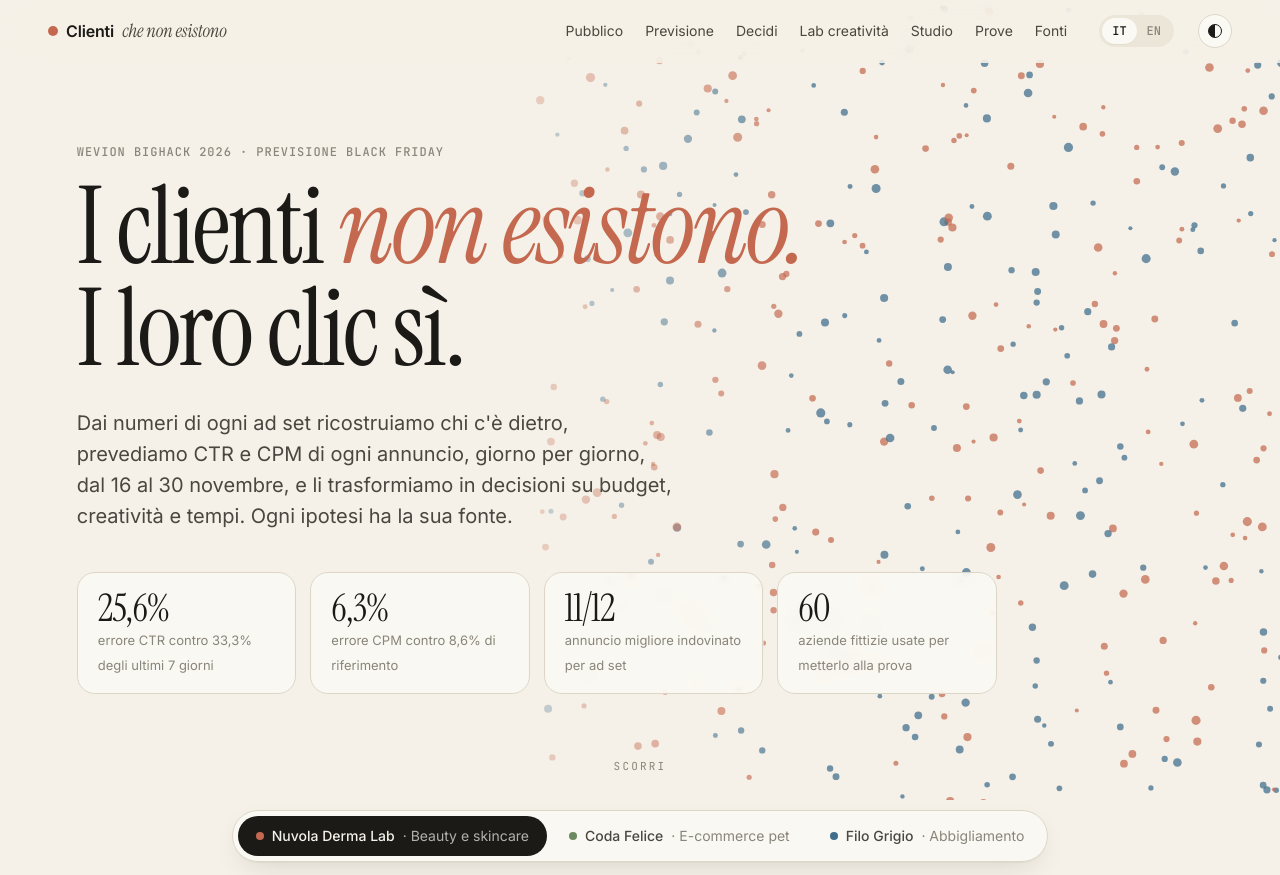
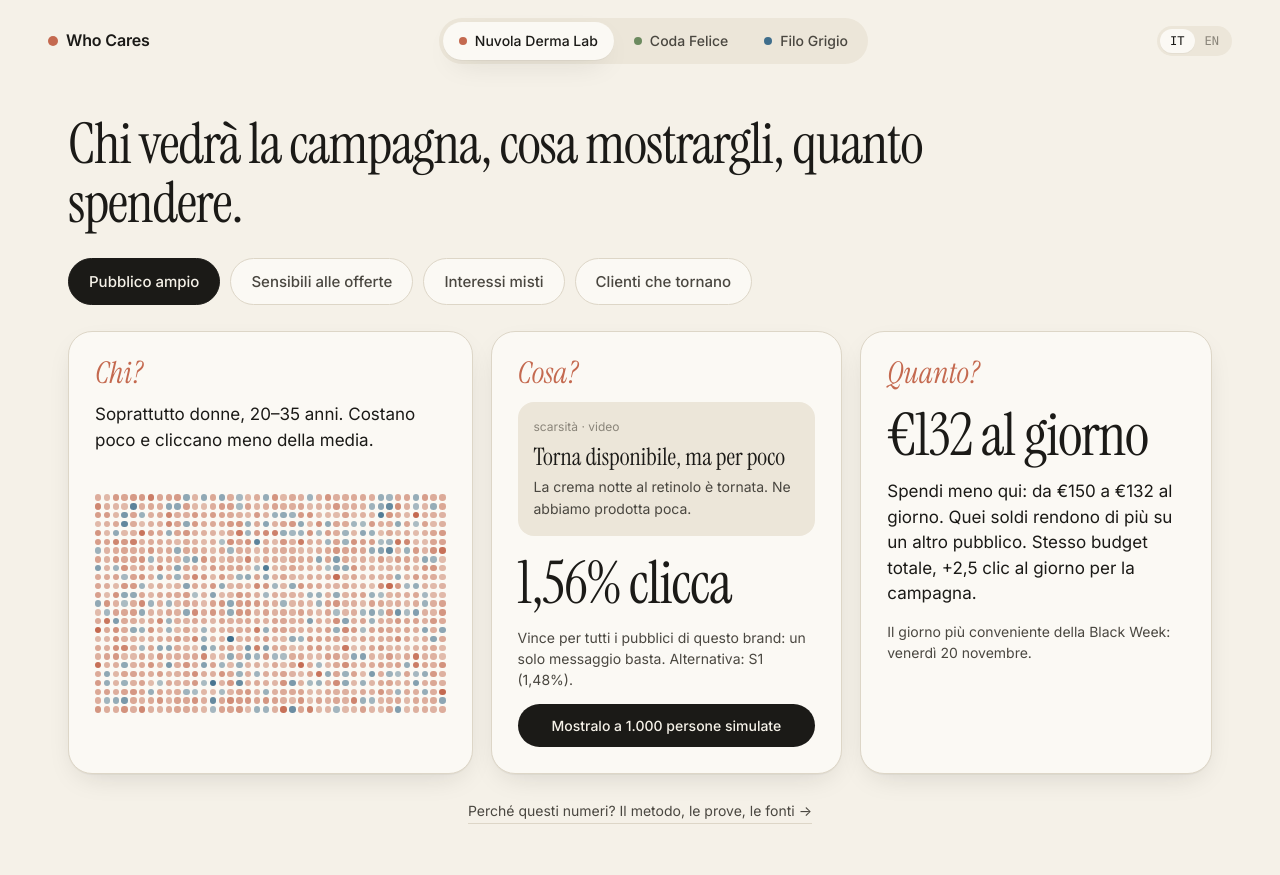
Before and after one commit to Blackrock777/who-cares, a plain HTML site: page web/index.html in a window 1280 px wide. Shown: the top 875 px of the page. Drawn offline with Linux system fonts and the light colour scheme; no server answers.

Commit message:
Version 2: one-screen Chi/Cosa/Quanto homepage after jury feedback; full dashboard moves to dettagli.html
- web/index.html + simple.js/.css: pick a target, see who they are (sentence + crowd of 1,000),
  the ad that wins for them, and their budget; four numbers on screen, IT/EN
- web/dettagli.html: previous dashboard, reached via 'Perche questi numeri?'
- adsim/engine.py: optional audience x lever/format interactions (off by default): they did
  not improve rolling-window accuracy and an F-test found no such effect in the kit (p > 0.7)
- tests/test_v2.py; README section on v2 and the finding

Co-Authored-By: Claude Opus 5.5 <noreply@anthropic.com>

```diff
--- a/web/index.html
+++ b/web/index.html
@@ -3,147 +3,53 @@
 <head>
 <meta charset="utf-8">
 <meta name="viewport" content="width=device-width, initial-scale=1">
-<title>Clienti che non esistono</title>
-<meta name="description" content="Imagine the audience, forecast CTR and CPM through Black Friday, decide where the budget goes.">
+<title>Who Cares</title>
+<meta name="description" content="Chi vedrà la campagna, cosa mostrargli, quanto spendere. Prima di spendere.">
 <link rel="preconnect" href="https://fonts.googleapis.com">
 <link rel="preconnect" href="https://fonts.gstatic.com" crossorigin>
-<link href="https://fonts.googleapis.com/css2?family=Instrument+Serif:ital@0;1&family=Inter:wght@400;500;600&family=JetBrains+Mono:wght@400;500&display=swap" rel="stylesheet">
+<link href="https://fonts.googleapis.com/css2?family=Instrument+Serif:ital@0;1&family=Inter:wght@400;500;600&display=swap" rel="stylesheet">
 <link rel="stylesheet" href="styles.css">
+<link rel="stylesheet" href="simple.css">
 </head>
-<body>
-<header class="nav" id="nav">
-  <a class="brandmark" href="#top"><span class="dot"></span>Clienti<em>che non esistono</em></a>
-  <nav class="links">
-    <a href="#audience" data-i18n="nav.audience"></a><a href="#forecast" data-i18n="nav.forecast"></a><a href="#decide" data-i18n="nav.decide"></a><a href="#lab" data-i18n="nav.lab"></a><a href="#studio" data-i18n="nav.studio"></a><a href="#proof" data-i18n="nav.proof"></a><a href="#sources" data-i18n="nav.sources"></a>
-  </nav>
-  <div class="lang" id="lang" role="group" aria-label="Language"><button data-l="it">IT</button><button data-l="en">EN</button></div>
-  <button class="theme" id="theme" data-i18n-aria="theme"><span></span></button>
+<body class="v2">
+<header class="bar">
+  <span class="mark"><i></i>Who Cares</span>
+  <div class="brands" id="brands"></div>
+  <div class="lang" id="lang"><button data-l="it">IT</button><button data-l="en">EN</button></div>
 </header>
 
-<main id="top">
-  <section class="hero">
-    <canvas id="crowd" aria-hidden="true"></canvas>
-    <div class="hero-copy">
-      <p class="kicker" data-i18n="hero.kicker"></p>
-      <h1 data-i18n-html="hero.h1"></h1>
-      <p class="lede" data-i18n="hero.lede"></p>
-      <div class="hero-stats" id="heroStats"></div>
-    </div>
-    <div class="scroll-hint" data-i18n="scroll"></div>
+<main class="one">
+  <h1 id="q"></h1>
+  <div class="targets" id="targets" role="tablist"></div>
+
+  <section class="cols">
+    <article class="col" id="chi">
+      <p class="step" data-t="chi"></p>
+      <p class="say" id="chiSay"></p>
+      <div class="crowd" id="people"></div>
+      <p class="hint" id="crowdOut"></p>
+    </article>
+
+    <article class="col" id="cosa">
+      <p class="step" data-t="cosa"></p>
+      <div class="ad" id="ad"></div>
+      <p class="big" id="ctr"></p>
+      <p class="say small" id="cosaSay"></p>
+      <button class="go" id="try"></button>
+    </article>
+
+    <article class="col" id="quanto">
+      <p class="step" data-t="quanto"></p>
+      <p class="big" id="budget"></p>
+      <p class="say" id="quantoSay"></p>
+      <p class="say small" id="when"></p>
+    </article>
   </section>
 
-  <div class="switcher-wrap" id="switcherWrap">
-    <div class="switcher" id="switcher" role="tablist"></div>
-  </div>
-
-  <section class="block" id="audience">
-    <div class="section-head">
-      <p class="kicker" data-i18n="aud.kicker"></p>
-      <h2 data-i18n-html="aud.h2"></h2>
-      <p class="sub" data-i18n="aud.sub"></p>
-    </div>
-    <div class="aud-grid" id="audGrid"></div>
-    <div class="crowd-panel" id="crowdPanel">
-      <div class="crowd-head">
-        <div>
-          <p class="kicker" id="crowdKicker"></p>
-          <h3 id="crowdTitle"></h3>
-          <p class="sub small" data-i18n="crowd.sub"></p>
-        </div>
-        <div class="crowd-legend" id="crowdLegend"></div>
-      </div>
-      <div class="crowd-grid" id="crowdGrid"></div>
-      <div class="persona" id="persona"></div>
-    </div>
-  </section>
-
-  <section class="block" id="forecast">
-    <div class="section-head">
-      <p class="kicker" data-i18n="fc.kicker"></p>
-      <h2 data-i18n-html="fc.h2"></h2>
-      <p class="sub" data-i18n="fc.sub"></p>
-    </div>
-    <div class="fc-controls">
-      <div class="pills" id="fcSets"></div>
-      <div class="seg" id="fcKpi"><button data-k="ctr" class="on">CTR</button><button data-k="cpm">CPM</button></div>
-    </div>
-    <div class="chart-card">
-      <div class="chart-legend" id="fcLegend"></div>
-      <svg id="fcChart" class="chart" role="img" aria-label="Forecast chart"></svg>
-      <div class="tip" id="fcTip"></div>
-    </div>
-    <div class="ad-table" id="fcTable"></div>
-  </section>
-
-  <section class="block" id="decide">
-    <div class="section-head">
-      <p class="kicker" data-i18n="de.kicker"></p>
-      <h2 data-i18n-html="de.h2"></h2>
-      <p class="sub" data-i18n="de.sub"></p>
-    </div>
-    <div class="decide-grid">
-      <div class="card whatif" id="whatif"></div>
-      <div class="card moves" id="moves"></div>
-    </div>
-    <div class="timing card" id="timing"></div>
-  </section>
-
-  <section class="block" id="lab">
-    <div class="section-head">
-      <p class="kicker" data-i18n="lab.kicker"></p>
-      <h2 data-i18n-html="lab.h2"></h2>
-      <p class="sub" data-i18n="lab.sub"></p>
-    </div>
-    <div class="lab-wrap">
-      <div class="heat" id="heat"></div>
-      <div class="card lab-detail" id="labDetail"></div>
-    </div>
-  </section>
-
-  <section class="block" id="studio">
-    <div class="section-head">
-      <p class="kicker" data-i18n="st.kicker"></p>
-      <h2 data-i18n-html="st.h2"></h2>
-      <p class="sub" data-i18n="st.sub"></p>
-    </div>
-    <ol class="steps" id="stSteps"></ol>
-    <div class="studio-grid">
-      <form class="card brief" id="brief" autocomplete="off"></form>
-      <div class="studio-out">
-        <div class="ev card" id="stEvidence"></div>
-        <div class="cands" id="stCands"></div>
-      </div>
-    </div>
-  </section>
-
-  <section class="block" id="proof">
-    <div class="section-head">
-      <p class="kicker" data-i18n="pf.kicker"></p>
-      <h2 data-i18n-html="pf.h2"></h2>
-      <p class="sub" data-i18n="pf.sub"></p>
-    </div>
-    <div class="proof-grid" id="proofGrid"></div>
-    <div class="proof-charts">
-      <div class="card"><h4 data-i18n="pf.sf"></h4><svg id="scatterF" class="chart sq"></svg><p class="note" id="scatterFNote"></p></div>
-      <div class="card"><h4 data-i18n="pf.sa"></h4><svg id="scatterA" class="chart sq"></svg><p class="note" id="scatterANote"></p></div>
-    </div>
-    <div class="card valid" id="validTable"></div>
-  </section>
-
-  <section class="block" id="sources">
-    <div class="section-head">
-      <p class="kicker" data-i18n="so.kicker"></p>
-      <h2 data-i18n-html="so.h2"></h2>
-    </div>
-    <div class="sources" id="sourceList"></div>
-    <div class="limits card" id="limits"></div>
-  </section>
+  <a class="why" href="dettagli.html" id="why"></a>
 </main>
 
-<footer class="foot"><p data-i18n-html="foot"></p></footer>
-
-<script src="i18n.js"></script>
 <script src="data.js"></script>
-<script src="app.js"></script>
+<script src="simple.js"></script>
 </body>
 </html>
--- /dev/null
+++ b/web/simple.css
@@ -0,0 +1,45 @@
+/* v2: one screen. Inherits colour tokens and fonts from styles.css. */
+body.v2 { min-height: 100vh; display: flex; flex-direction: column; }
+.bar { display: flex; align-items: center; gap: 20px; padding: 18px clamp(16px, 4vw, 48px); }
+.bar .mark { display: flex; align-items: center; gap: 8px; font-weight: 600; letter-spacing: -.01em; }
+.bar .mark i { width: 10px; height: 10px; border-radius: 50%; background: var(--accent); transition: background .4s; }
+.brands { display: flex; gap: 4px; margin: 0 auto; background: var(--paper-2); padding: 4px; border-radius: 999px; }
+.brands button { border: 0; background: transparent; border-radius: 999px; padding: 8px 16px; font-size: 14px; font-weight: 500; color: var(--ink-2); display: flex; align-items: center; gap: 8px; }
+.brands button i { width: 8px; height: 8px; border-radius: 50%; }
+.brands button.on { background: var(--card); color: var(--ink); box-shadow: var(--shadow); }
+
+.one { flex: 1; width: 100%; max-width: 1240px; margin: 0 auto; padding: 24px clamp(16px, 4vw, 48px) 32px; display: flex; flex-direction: column; }
+.one h1 { font: 400 clamp(34px, 4.4vw, 60px)/1.05 var(--serif); letter-spacing: -.02em; margin: 8px 0 26px; max-width: 900px; }
+.targets { display: flex; flex-wrap: wrap; gap: 10px; margin-bottom: 26px; }
+.targets button { border: 1px solid var(--line); background: var(--card); border-radius: 999px; padding: 11px 20px; font-size: 15px; font-weight: 500; color: var(--ink-2); transition: all .2s; }
+.targets button.on { background: var(--ink); color: var(--paper); border-color: var(--ink); }
+
+.cols { display: grid; grid-template-columns: 1.15fr 1fr 1fr; gap: 18px; flex: 1; }
+.col { background: var(--card); border: 1px solid var(--line); border-radius: 24px; padding: 26px; display: flex; flex-direction: column; gap: 14px; box-shadow: var(--shadow); }
+.step { font: 400 30px/1 var(--serif); font-style: italic; color: var(--accent); margin: 0; transition: color .4s; }
+.say { font-size: 17px; line-height: 1.5; color: var(--ink); margin: 0; }
+.say.small { font-size: 14px; color: var(--ink-2); }
+.big { font: 400 clamp(44px, 4.6vw, 64px)/1 var(--serif); letter-spacing: -.02em; margin: 4px 0 0; }
+
+.crowd { display: grid; grid-template-columns: repeat(40, 1fr); gap: 2.5px; margin-top: auto; }
+.crowd i { aspect-ratio: 1; border-radius: 50%; transition: opacity .3s, transform .3s; }
+.crowd i.dim { opacity: .18; }
+.crowd i.hit { transform: scale(1.9); box-shadow: 0 0 0 1px var(--ink); }
+.hint { font-size: 14px; color: var(--ink-2); min-height: 20px; margin: 0; }
+
+.ad { background: var(--paper-2); border-radius: 16px; padding: 16px; display: flex; flex-direction: column; gap: 6px; }
+.ad .tag { font-size: 12px; color: var(--ink-3); text-transform: lowercase; }
+.ad b { font: 400 24px/1.15 var(--serif); }
+.ad span:last-child { font-size: 14px; color: var(--ink-2); }
+.go { margin-top: auto; border: 0; background: var(--ink); color: var(--paper); border-radius: 999px; padding: 13px 18px; font: 500 14px var(--sans); cursor: pointer; }
+.go:active { transform: scale(.98); }
+
+.why { align-self: center; margin-top: 26px; font-size: 14px; color: var(--ink-2); text-decoration: none; border-bottom: 1px solid var(--line); padding-bottom: 2px; }
+.why:hover { color: var(--ink); }
+
+@media (max-width: 980px) {
+  .cols { grid-template-columns: 1fr; }
+  .brands button { padding: 7px 10px; font-size: 13px; }
+  .bar { flex-wrap: wrap; }
+  .brands { order: 3; width: 100%; justify-content: center; margin: 0; }
+}
--- /dev/null
+++ b/web/simple.js
@@ -0,0 +1,116 @@
+/* Who Cares v2: one screen, three questions. Everything else lives in dettagli.html.
+   Rule for every element: if it disappeared, would anyone notice? Only what changes a decision stays. */
+(() => {
+const D = window.DATA, $ = s => document.querySelector(s), $$ = s => [...document.querySelectorAll(s)];
+const store = { get: k => { try { return localStorage.getItem(k); } catch (e) { return null; } }, set: (k, v) => { try { localStorage.setItem(k, v); } catch (e) {} } };
+let LANG = store.get("lang") || "it";
+const BRAND = { NDL: "#c4694f", CDF: "#6c8a5f", FGR: "#3f6e8c" };
+
+const T = {
+  it: {
+    q: "Chi vedrà la campagna, cosa mostrargli, quanto spendere.",
+    chi: "Chi?", cosa: "Cosa?", quanto: "Quanto?", try: "Mostralo a 1.000 persone simulate", why: "Perché questi numeri? Il metodo, le prove, le fonti →",
+    names: { broad: "Pubblico ampio", deal: "Sensibili alle offerte", uncertain: "Interessi misti", warm: "Clienti che tornano", selective: "Pubblico selettivo" },
+    women: "Soprattutto donne", men: "Soprattutto uomini", mixed: "Donne e uomini", age: "{a}–{b} anni",
+    cheap: "costano poco", dear: "costano di più", avgcost: "costano nella media",
+    lowclick: "cliccano meno della media", highclick: "cliccano più della media", avgclick: "cliccano nella media",
+    warm: "Ti conoscono già: rivedono l'annuncio e cliccano {x} volte la media.",
+    ctr: "{v}% clicca", runner: "Alternativa: {c} ({v}%).", same: "Vince per tutti i pubblici di questo brand: un solo messaggio basta.",
+    diff: "Per questo pubblico vince un messaggio diverso.",
+    more: "€{b} al giorno", up: "Spendi di più qui: da €{from} a €{to} al giorno. Qui ogni euro porta più clic che altrove.",
+    down: "Spendi meno qui: da €{from} a €{to} al giorno. Quei soldi rendono di più su un altro pubblico.",
+    keep: "Tieni €{to} al giorno.", gain: "Stesso budget totale, +{g} clic al giorno per la campagna.",
+    when: "Il giorno più conveniente della Black Week: {d}.", clicked: "{k} su 1.000 hanno cliccato.",
+    lever: { scarcity: "scarsità", urgency: "urgenza", black_friday: "Black Friday" }, fmt: { immagine: "immagine", video: "video", carosello: "carosello" },
+  },
+  en: {
+    q: "Who will see the campaign, what to show them, how much to spend.",
+    chi: "Who?", cosa: "What?", quanto: "How much?", try: "Show it to 1,000 simulated people", why: "Why these numbers? The method, the proof, the sources →",
+    names: { broad: "Broad reach", deal: "Deal-responsive", uncertain: "Mixed interests", warm: "Returning customers", selective: "Selective buyers" },
+    women: "Mostly women", men: "Mostly men", mixed: "Women and men", age: "aged {a}–{b}",
+    cheap: "they're cheap to reach", dear: "they cost more", avgcost: "they cost about average",
+    lowclick: "click less than average", highclick: "click more than average", avgclick: "click about average",
+    warm: "They already know you: they see the ad again and click {x}× the average.",
+    ctr: "{v}% click", runner: "Runner-up: {c} ({v}%).", same: "It wins for every audience of this brand: one message is enough.",
+    diff: "A different message wins for this audience.",
+    more: "€{b} a day", up: "Spend more here: from €{from} to €{to} a day. Each euro buys more clicks here than elsewhere.",
+    down: "Spend less here: from €{from} to €{to} a day. That money works harder on another audience.",
+    keep: "Keep €{to} a day.", gain: "Same total budget, +{g} clicks a day for the campaign.",
+    when: "Cheapest day of Black Week: {d}.", clicked: "{k} of 1,000 clicked.",
+    lever: { scarcity: "scarcity", urgency: "urgency", black_friday: "Black Friday" }, fmt: { immagine: "image", video: "video", carosello: "carousel" },
+  },
+};
+const t = (k, v = {}) => { let s = k.split(".").reduce((o, x) => o && o[x], T[LANG]) ?? k; for (const x in v) s = s.split("{" + x + "}").join(v[x]); return s; };
+const num = (x, n = 0) => Number(x).toLocaleString(LANG === "it" ? "it-IT" : "en-GB", { minimumFractionDigits: n, maximumFractionDigits: n });
+const cap = s => s[0].toUpperCase() + s.slice(1);
+
+let brand = "NDL", aud = null, people = [];
+const sets = () => D.adsets.filter(s => s.advertiser === brand);
+
+function sentence(s) {
+  const P = s.population, o = P.observed, f = P.share_female.mean, a = P.mean_age.mean;
+  const lo = Math.floor(Math.max(18, Math.round(a - 9)) / 5) * 5;
+  const demo = `${f >= 0.65 ? t("women") : f <= 0.35 ? t("men") : t("mixed")}, ${t("age", { a: lo, b: lo + 15 })}.`;
+  if (P.p_warm >= 0.7) return `${demo} ${t("warm", { x: num(o.ctr_vs_advertiser, 1) })}`;
+  const cost = o.cpm_vs_advertiser < 0.92 ? t("cheap") : o.cpm_vs_advertiser > 1.08 ? t("dear") : t("avgcost");
+  const click = o.ctr_vs_advertiser < 0.92 ? t("lowclick") : o.ctr_vs_advertiser > 1.08 ? t("highclick") : t("avgclick");
+  return `${demo} ${cap(cost)} ${LANG === "it" ? "e" : "and"} ${click}.`;
+}
+
+function crowdOf(s, n) {
+  let seed = 7; const r = () => ((seed = (seed * 16807) % 2147483647) / 2147483647);
+  const cells = D.priors.cells, w = cells.map(c => s.population.cells[c].share), eff = D.priors.cell_effects.ctr.log_mult;
+  const z = w.reduce((a, x, i) => a + x * Math.exp(eff[cells[i]]), 0), cum = []; w.reduce((a, x, i) => (cum[i] = a + x), 0);
+  return Array.from({ length: n }, () => { const u = r() * cum[cum.length - 1]; let k = cum.findIndex(x => x >= u); if (k < 0) k = cells.length - 1;
+    const [g, band] = cells[k].split("|"); const age = band === "55+" ? 55 + r() * 20 : +band.split("-")[0] + r() * 10;
+    return { g, age, rel: Math.exp(eff[cells[k]]) / z }; });
+}
+const colour = p => `color-mix(in srgb, var(${p.g === "F" ? "--women" : "--men"}) ${Math.round(40 + 60 * Math.min(1, (p.age - 18) / 56))}%, var(--paper))`;
+
+function render() {
+  document.documentElement.lang = LANG;
+  document.documentElement.style.setProperty("--accent", BRAND[brand]);
+  $$("#lang button").forEach(b => b.classList.toggle("on", b.dataset.l === LANG));
+  $$("[data-t]").forEach(e => (e.textContent = t(e.dataset.t)));
+  $("#q").textContent = t("q"); $("#try").textContent = t("try"); $("#why").textContent = t("why");
+  $("#brands").innerHTML = D.advertisers.map(a => `<button data-b="${a.id}" class="${a.id === brand ? "on" : ""}"><i style="background:${BRAND[a.id]}"></i>${a.name}</button>`).join("");
+  if (!aud || !aud.startsWith(brand)) aud = sets()[0].id;
+  $("#targets").innerHTML = sets().map(s => `<button data-a="${s.id}" class="${s.id === aud ? "on" : ""}">${t("names." + s.fingerprint.profile)}</button>`).join("");
+  const s = D.adsets.find(x => x.id === aud);
+
+  // Chi?
+  $("#chiSay").textContent = sentence(s);
+  people = crowdOf(s, 1000);
+  $("#people").innerHTML = people.map(p => `<i style="background:${colour(p)}"></i>`).join("");
+  $("#crowdOut").textContent = "";
+
+  // Cosa? the creative forecast best for this audience as a new ad from 16 Nov
+  const lab = D.lab.filter(x => x.audience === aud).sort((a, b) => b.ctr - a.ctr), win = lab[0], alt = lab[1];
+  const c = D.creatives.find(x => x.id === win.creative);
+  const winners = new Set(sets().map(x => D.lab.filter(y => y.audience === x.id).sort((a, b) => b.ctr - a.ctr)[0].creative));
+  $("#ad").innerHTML = `<span class="tag">${t("lever." + c.lever)} · ${t("fmt." + c.format)}</span><b>${c.headline}</b><span>${c.body}</span>`;
+  $("#ctr").textContent = t("ctr", { v: num(win.ctr, 2) });
+  $("#cosaSay").textContent = `${winners.size === 1 ? t("same") : t("diff")} ${t("runner", { c: alt.creative.split("-")[1], v: num(alt.ctr, 2) })}`;
+
+  // Quanto? the budget move for this audience (campaign total fixed) and the cheapest day
+  const b = D.decisions.budget.find(x => x.adset_id === aud), d = b.budget_proposed - b.budget;
+  $("#budget").textContent = t("more", { b: num(b.budget_proposed) });
+  $("#quantoSay").textContent = `${Math.abs(d) < 1 ? t("keep", { to: num(b.budget_proposed) }) : t(d > 0 ? "up" : "down", { from: num(b.budget), to: num(b.budget_proposed) })} ${t("gain", { g: num(b.campaign_gain_clicks_per_day, 1) })}`;
+  const tm = D.decisions.timing.slice().sort((a, b) => a.cpc - b.cpc)[0];
+  $("#when").textContent = t("when", { d: new Date(tm.data + "T00:00:00").toLocaleDateString(LANG === "it" ? "it-IT" : "en-GB", { weekday: "long", day: "numeric", month: "long" }) });
+  $("#try").onclick = () => watch(win.ctr);
+}
+
+function watch(ctr) {
+  const dots = $("#people").children; let k = 0, r = Math.random;
+  [...dots].forEach(d => d.classList.remove("hit", "dim"));
+  people.forEach((p, i) => { const hit = r() < ctr / 100 * p.rel; if (hit) k++;
+    setTimeout(() => dots[i].classList.add(hit ? "hit" : "dim"), i * 0.9); });
+  setTimeout(() => ($("#crowdOut").textContent = t("clicked", { k })), 950);
+}
+
+$("#brands").addEventListener("click", e => { const b = e.target.closest("button"); if (b) { brand = b.dataset.b; render(); } });
+$("#targets").addEventListener("click", e => { const b = e.target.closest("button"); if (b) { aud = b.dataset.a; render(); } });
+$("#lang").addEventListener("click", e => { const b = e.target.closest("button"); if (b) { LANG = b.dataset.l; store.set("lang", LANG); render(); } });
+render();
+})();
```
Also changed, not shown: web/dettagli.html (added, +149 -0 lines), 3 other files.
